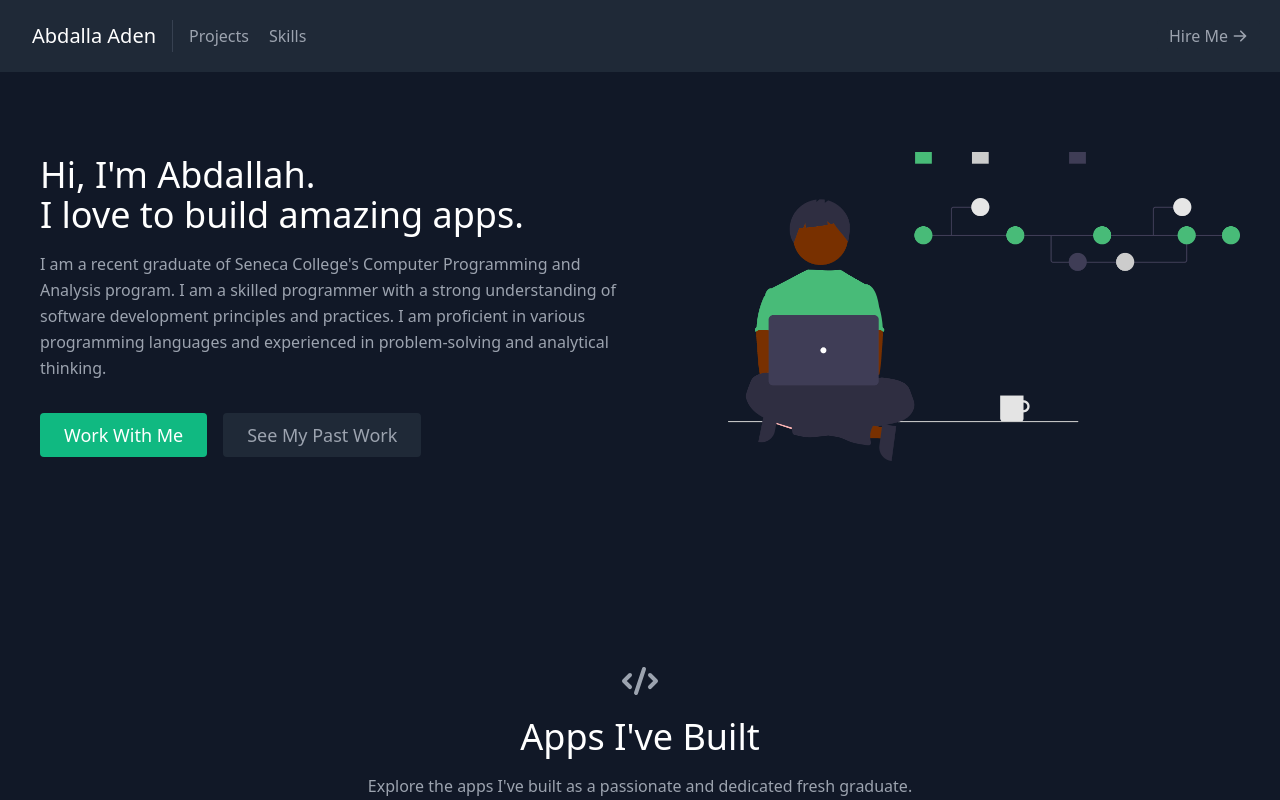
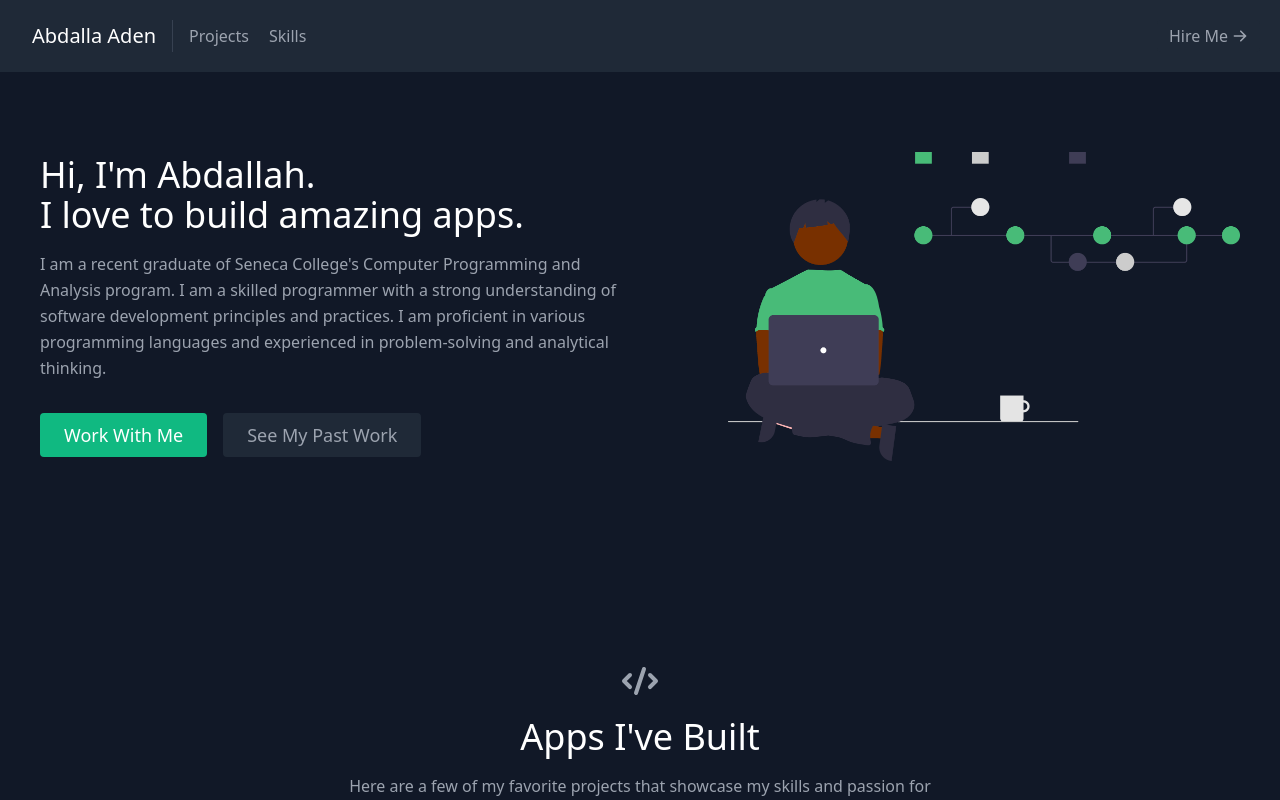
Before and after one commit to git-illite/myPortfolio, a React (Create React App) app: page / in a window 1280 px wide. Shown: the top 800 px of the page. Built offline with nearby package versions, Linux system fonts and the light colour scheme.

Commit message:
updated copy for projects

```diff
--- a/src/components/Projects.js
+++ b/src/components/Projects.js
@@ -13,7 +13,7 @@ const Projects = () => {
                 Apps I've Built
               </h1>
               <p className="lg:w-2/3 mx-auto leading-relaxed text-base">
-              Explore the apps I've built as a passionate and dedicated fresh graduate.
+              Here are a few of my favorite projects that showcase my skills and passion for building powerful, scalable applications.
               </p>
             </div>
             <div className="flex flex-wrap -m-4">
```
